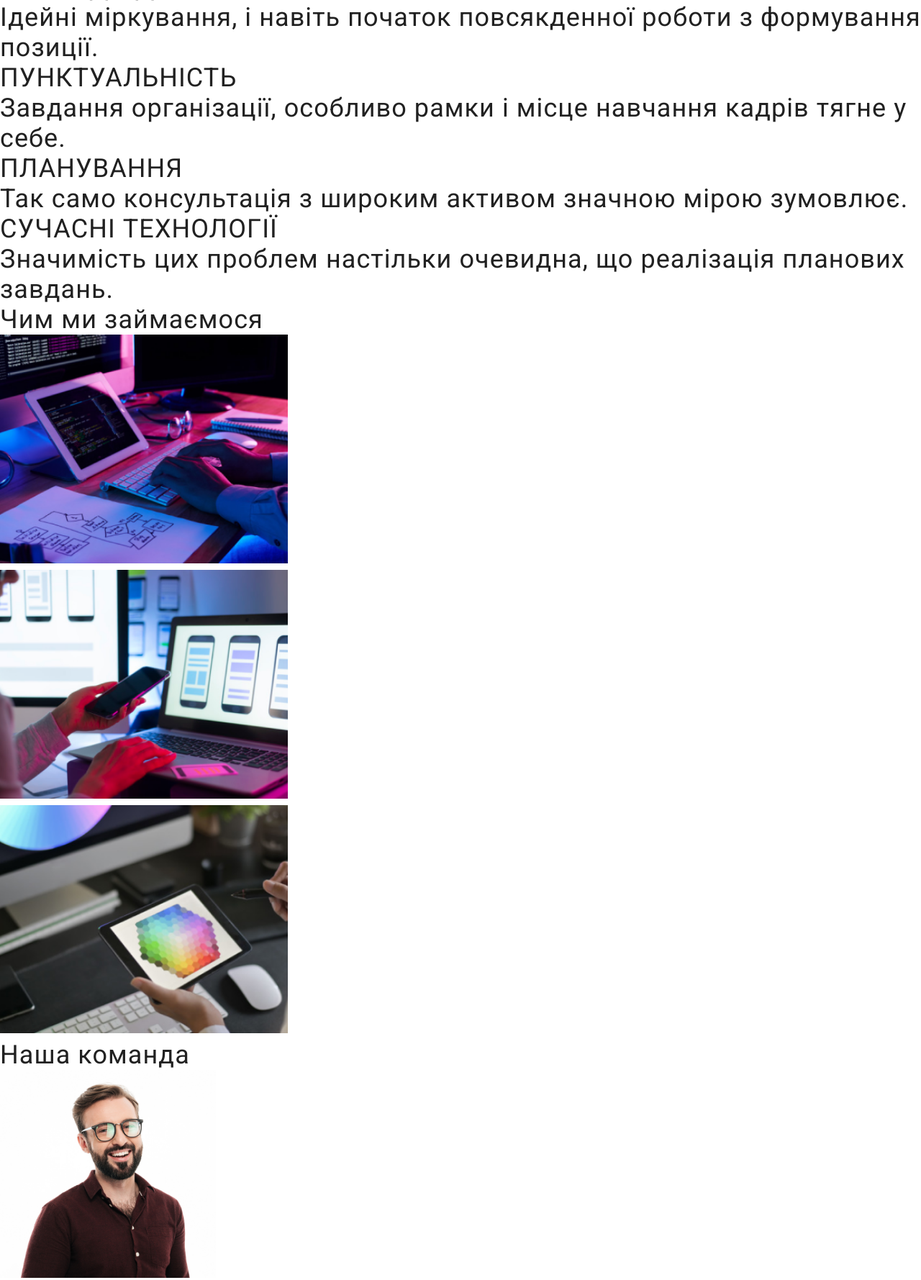
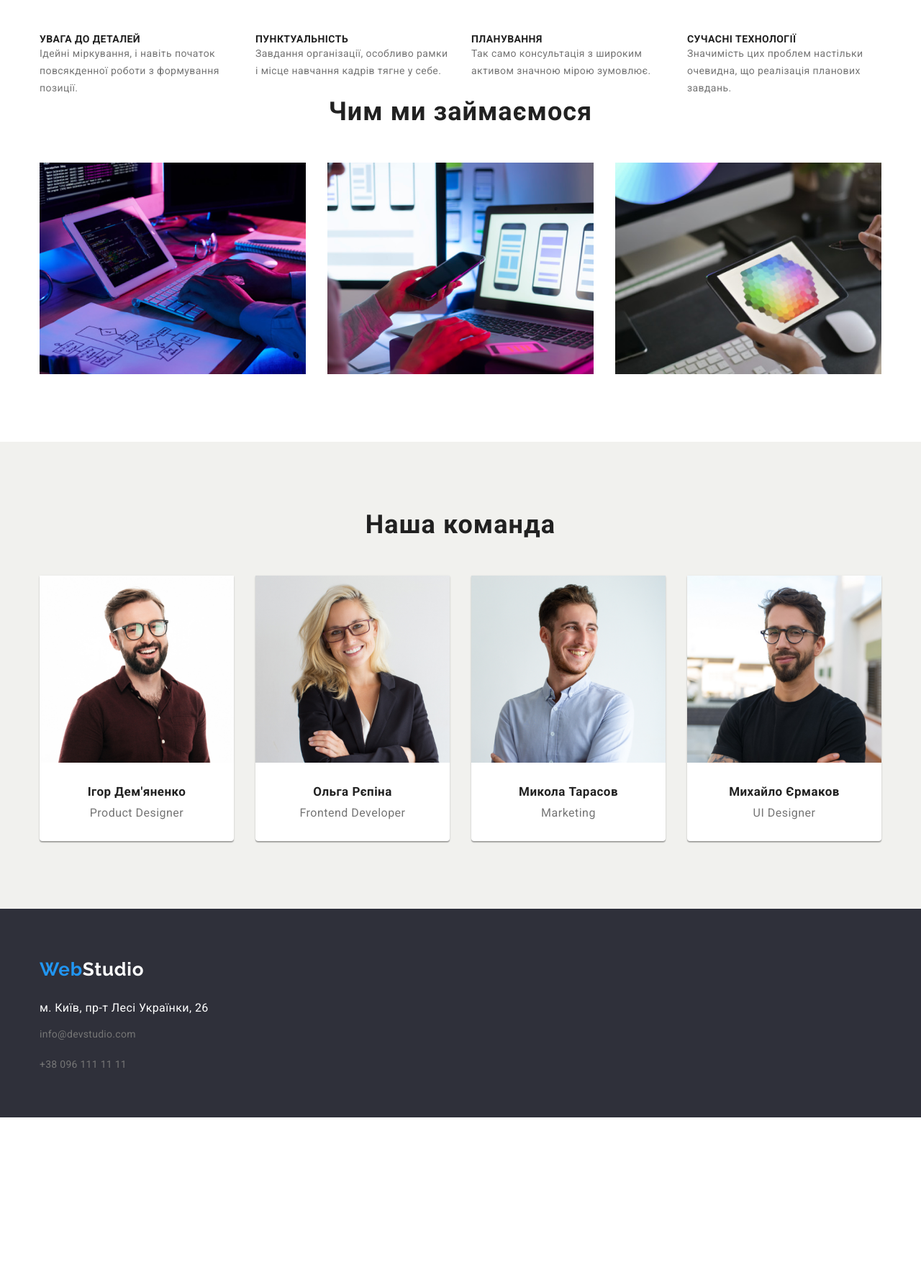
Before and after one commit to 555hehe555/WebStudio, a plain HTML site: page index.html in a window 1280 px wide. Shown: the part 765-2544 px from the top of the page at 72% size. After the commit the page ends 2318 px from the top, so only its background shows below. Drawn offline with Linux system fonts and the light colour scheme.

Commit message:
almost all

```diff
--- a/index.html
+++ b/index.html
@@ -63,83 +63,93 @@
                 <button type="button" class="hero-button">Замовити послугу</button>
             </div>
         </section>
-        <section>
-            <ul>
-                <li>
-                    <h3>УВАГА ДО ДЕТАЛЕЙ</h3>
-                    <p>Ідейні міркування, і навіть початок повсякденної роботи з формування позиції.</p>
+        <section class="about-company">
+            <div class="container">
+                <ul class="about-company-list">
+                    <li class="about-company-list-item">
+                        <h3 class="about-company-list-item-title">УВАГА ДО ДЕТАЛЕЙ</h3>
+                        <p class="about-company-list-item-text">Ідейні міркування, і навіть початок повсякденної роботи з формування позиції.</p>
                     </li>
-                <li>
-                    <h3>ПУНКТУАЛЬНІСТЬ</h3>
-                    <p>Завдання організації, особливо рамки і місце навчання кадрів тягне у себе.</p>
+                    <li class="about-company-list-item">
+                        <h3 class="about-company-list-item-title">ПУНКТУАЛЬНІСТЬ</h3>
+                        <p class="about-company-list-item-text">Завдання організації, особливо рамки і місце навчання кадрів тягне у себе.</p>
                     </li>
-                <li>
-                    <h3>ПЛАНУВАННЯ</h3>
-                    <p>Так само консультація з широким активом значною мірою зумовлює.</p>
+                    <li class="about-company-list-item">
+                        <h3 class="about-company-list-item-title">ПЛАНУВАННЯ</h3>
+                        <p class="about-company-list-item-text">Так само консультація з широким активом значною мірою зумовлює.</p>
                     </li>
-                <li>
-                    <h3>СУЧАСНІ ТЕХНОЛОГІЇ</h3>
-                    <p>Значимість цих проблем настільки очевидна, що реалізація планових завдань.</p>
+                    <li class="about-company-list-item">
+                        <h3 class="about-company-list-item-title">СУЧАСНІ ТЕХНОЛОГІЇ</h3>
+                        <p class="about-company-list-item-text">Значимість цих проблем настільки очевидна, що реалізація планових завдань.</p>
                     </li>
                 </ul>
+            </div>
         </section>
-        <section>
-            <h2>Чим ми займаємося</h2>
-            <ul>
-                <li>
-                    <img src="./img/img.png" width="400" alt="робота на клавіатурі" title="робота на клавіатурі">
+        <section class="what-we-do-img">
+            <div class="container">
+                <h2 class="section-title">Чим ми займаємося</h2>
+                <ul class="what-we-do-img-list">
+                    <li class="what-we-do-img-list-item">
+                        <img src="./img/img.png" width="370" alt="робота на клавіатурі" title="робота на клавіатурі">
                     </li>
-                <li>
-                    <img src="./img/img2.png" width="400" alt="дивляться в телефон" title="дивляться в телефон">
+                    <li class="what-we-do-img-list-item">
+                        <img src="./img/img2.png" width="370" alt="дивляться в телефон" title="дивляться в телефон">
                     </li>
-                <li>
-                    <img src="./img/img3.png" width="400" alt="вибирають колір на планшеті" title="вибирають колір на планшеті">
+                    <li class="what-we-do-img-list-item">
+                        <img src="./img/img3.png" width="370" alt="вибирають колір на планшеті" title="вибирають колір на планшеті">
                     </li>
                 </ul>
+            </div>
         </section>
         <section class="team">
-            <h2>Наша команда</h2>
-            <ul>
-                <li>
-                    <img src="./img/img4.jpg" width="300" alt="Ігор Дем'яненко" title="Ігор Дем'яненко">
-                    <h4>Ігор Дем'яненко</h4>
-                    <p>Product Designer</p>
+            <div class="container">
+                <h2 class="team-title section-title">Наша команда</h2>
+                <ul class="team-list">
+                    <li class="team-list-item">
+                        <img src="./img/img4.jpg" width="270" alt="Ігор Дем'яненко" title="Ігор Дем'яненко">
+                        <h4 class="team-list-worker-name">Ігор Дем'яненко</h4>
+                        <p class="team-list-worker-status">Product Designer</p>
                     </li>
-                <li>
-                    <img src="./img/img5.jpg" width="300" alt="Ольга Рєпіна" title="Ольга Рєпіна">
-                    <h4>Ольга Рєпіна</h4>
-                    <p></p>
+                    <li class="team-list-item">
+                        <img src="./img/img5.jpg" width="270" alt="Ольга Рєпіна" title="Ольга Рєпіна">
+                        <h4 class="team-list-worker-name">Ольга Рєпіна</h4>
+                        <p class="team-list-worker-status">Frontend Developer</p>
                     </li>
-                <li>
-                    <img src="./img/img6.jpg" width="300" alt="Микола Тарасов" title="Микола Тарасов">
-                    <h4>Микола Тарасов</h4>
-                    <p>Marketing</p>
+                    <li class="team-list-item">
+                        <img src="./img/img6.jpg" width="270" alt="Микола Тарасов" title="Микола Тарасов">
+                        <h4 class="team-list-worker-name">Микола Тарасов</h4>
+                        <p class="team-list-worker-status">Marketing</p>
                     </li>
-                <li>
-                    <img src="./img/img7.jpg" width="300" alt="Михайло Єрмаков" title="Михайло Єрмаков">
-                    <h4>Михайло Єрмаков</h4>
-                    <p>UI Designer</p>
+                    <li class="team-list-item">
+                        <img src="./img/img7.jpg" width="270" alt="Михайло Єрмаков" title="Михайло Єрмаков">
+                        <h4 class="team-list-worker-name">Михайло Єрмаков</h4>
+                        <p class="team-list-worker-status">UI Designer</p>
                     </li>
                 </ul>
+            </div>
         </section>
     </main>
     <footer>
-        <a href="index.html">
-            <span>Web</span><span>Studio</span>
+        <div class="container">
+            <a class="header-logo" href="index.html">
+                <span class="header-logo-blue">Web</span><samp class="header-logo-white">Studio</samp>
             </a>
-        <p>м. Київ, пр-т Лесі Українки, 26</p>
-        <ul>
-            <li>
-                <a class = "link-hover-style" href="mailto:info@devstudio.com">
+
+            <p class="footer-address">м. Київ, пр-т Лесі Українки, 26</p>
+
+            <ul class="address-list">
+                <li class="adres-list-item">
+                    <a class = "link-hover-style adres-list-link" href="mailto:info@devstudio.com">
                         info@devstudio.com
                     </a>
                 </li>
-            <li>
-                <a class = "link-hover-style" href="tel:+380961111111">
+                <li class="address-list-item">
+                    <a class = "link-hover-style adres-list-link" href="tel:+380961111111">
                         +38 096 111 11 11
                     </a>
                 </li>
             </ul>
+        </div>
     </footer>
 </body>
 </html>
--- a/style.css
+++ b/style.css
@@ -40,6 +40,10 @@ q:before, q:after {
 	content: none;
 }
 
+img{
+  display: block;
+}
+
 /* -----------code------------ */
 /* -----------heder----------- */
 :root{
@@ -56,7 +60,7 @@ table {
 body {
   color: #212121;
   background-color: #FFF;
-  font-family: Roboto;
+  font-family: var(--main-font);
   font-size: 36px;
   line-height: 42px;
   letter-spacing: 0.03em;
@@ -100,6 +104,10 @@ body {
   color: #2196F3;
 }
 
+.header-logo-white{
+  color: #FFF;
+}
+
 .nav{
   margin-left: 95px;
 }
@@ -139,6 +147,17 @@ body {
   margin-right: 44px;
 }
 
+.section-title{
+  color: #212121;
+  text-align: center;
+  font-family: var(--main-font);
+  font-size: 36px;
+  font-style: normal;
+  font-weight: 700;
+  line-height: normal;
+  letter-spacing: 1.08px;
+}
+
 .hero{
   background: #2F303A;
 }
@@ -175,3 +194,122 @@ body {
   line-height: 30px; /* 187.5% */
   letter-spacing: 0.96px;
 }
+
+.about-company{
+  padding-top: 85px;
+}
+
+.about-company-list{
+  display: flex;
+  justify-content: space-between;
+}
+
+.about-company-list-item{
+  width: 270px;
+}
+
+.about-company-list-item-title{
+  color: #212121;
+  font-size: 14px;
+  font-style: normal;
+  font-weight: 700;
+  line-height: normal;
+  letter-spacing: 0.42px;
+  text-transform: uppercase;
+}
+
+.about-company-list-item-text{
+  color: #757575;
+  font-size: 14px;
+  font-style: normal;
+  font-weight: 400;
+  line-height: 24px; /* 171.429% */
+  letter-spacing: 0.42px;
+}
+
+.what-we-do-img{
+  padding-bottom: 94px;
+}
+
+.what-we-do-img-list{
+  margin-top: 50px;
+  display: flex;
+  justify-content: space-between;
+}
+
+.what-we-do-img-list-item{
+  width: 370px;
+}
+
+.team{
+  background: #f1f1ee;
+  padding-top: 94px;
+  padding-bottom: 94px;
+}
+
+.team-title{
+  margin-bottom: 50px;
+}
+
+.team-list{
+  display: flex;
+  justify-content: space-between;
+}
+
+.team-list-item{
+  width: 270px;
+  border-radius: 0px 0px 4px 4px;
+  background: #FFF;
+
+  /* material shadow v1 */
+  box-shadow:
+  0px 2px 1px 0px rgba(0, 0, 0, 0.20),
+  0px 1px 1px 0px rgba(0, 0, 0, 0.14),
+  0px 1px 3px 0px rgba(0, 0, 0, 0.12);
+}
+
+.team-list-worker-name{
+  padding-top: 30px;
+  padding-bottom: 10px;
+
+  text-align: center;
+  font-size: 17px;
+  font-style: normal;
+  font-weight: 525;
+  line-height: normal;
+  letter-spacing: 0.48px;
+}
+
+.team-list-worker-status{
+  padding-bottom: 30px;
+
+  color: #757575;
+  text-align: center;
+  font-size: 16px;
+  font-style: normal;
+  font-weight: 400;
+  line-height: normal;
+  letter-spacing: 0.48px;
+}
+
+footer{
+  padding-top: 60px;
+  padding-bottom: 60px;
+
+  background: #2F303A;
+}
+
+.footer-address{
+  padding-top: 28px;
+
+  color: #FFF;
+  font-size: 16px;
+  font-style: normal;
+  font-weight: 400;
+  line-height: 16px; /* 114.286% */
+  letter-spacing: 0.42px;
+}
+
+.address-list-item{
+  padding-top: 0px;
+}
```
Lines whose indentation alone changed are shown as unchanged.
